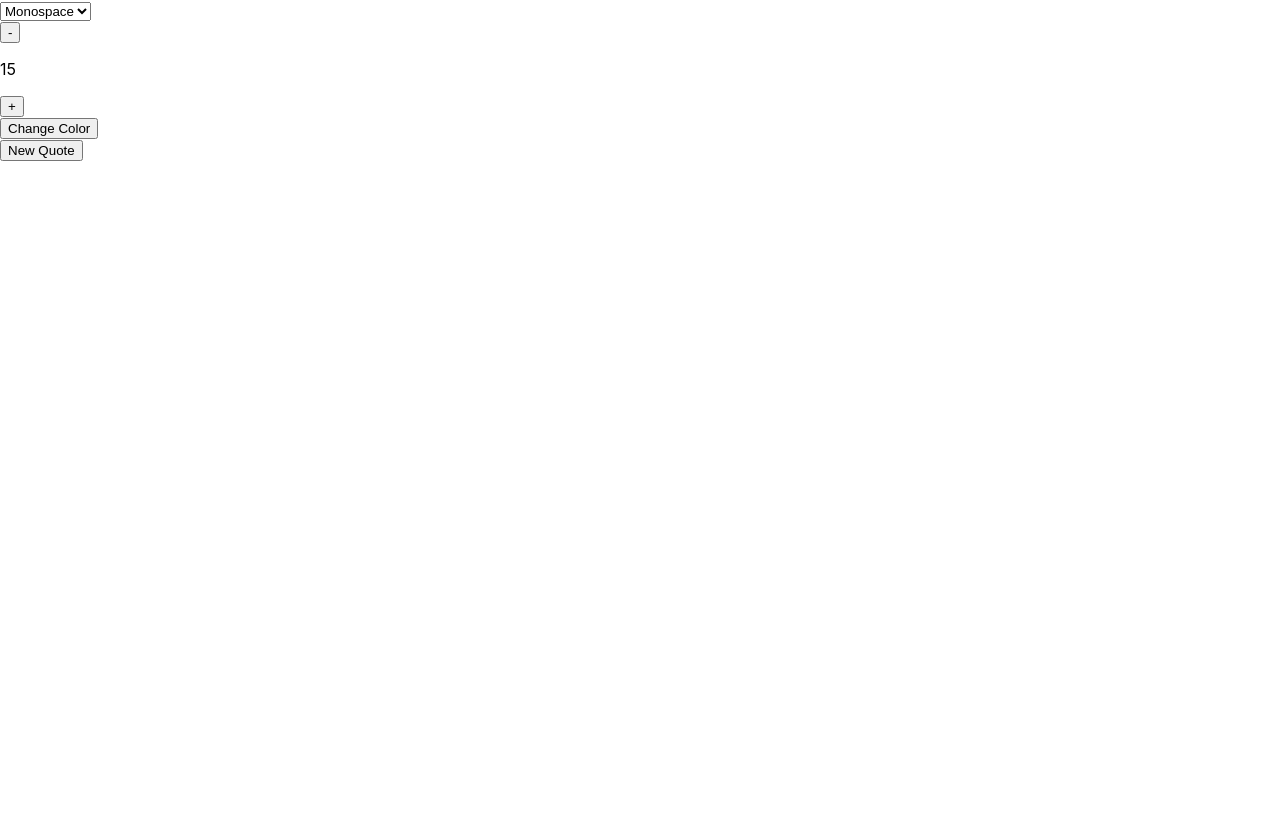
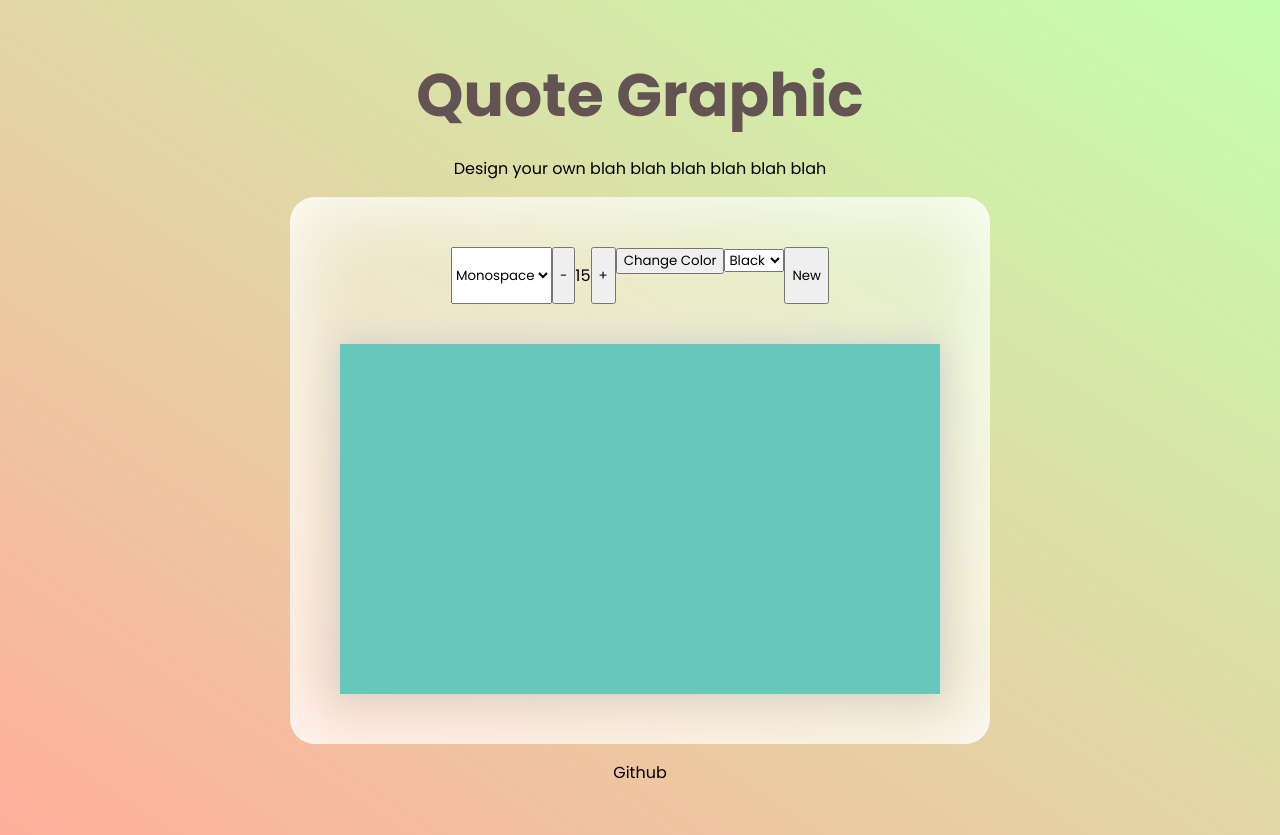
Before and after one commit to yubinary/quote-graphic, a React (Create React App) app: page / in a window 1280 px wide. Before the commit the page ends 800 px from the top, so only its background shows below. Built offline with nearby package versions, Linux system fonts and the light colour scheme; no server answers.

Commit message:
Added basic style

```diff
--- a/src/components/Palette.js
+++ b/src/components/Palette.js
@@ -1,32 +1,46 @@
 import React, { useState } from 'react';
 import { ChromePicker } from 'react-color';
+
+import '../styles/Palette.css';
 
 export default function Palette({ fetchQuote }) {
   const [fontStyle, setFontStyle] = useState("");
   const [fontSize, setFontSize] = useState(15);
+  const [fontColor, setFontColor] = useState("");
   const [backgroundColor, setBackgroundColor] = useState("");
   const [isDisplay, setIsDisplay] = useState(false);
 
-  function handleChangeFont(event) {
+  // handle font style change
+  function handleChangeFontStyle(event) {
     setFontStyle(event.target.value);
   };
 
+  // handle font color change
+  function handleChangeFontColor(event) {
+    setFontColor(event.target.value);
+  }
+
+  // decrease font size when clicked
   function handleClickDecrement() {
     setFontSize(fontSize - 1);
   };
 
+  // increase font size when clicked
   function handleClickIncrement() {
     setFontSize(fontSize + 1);
   };
 
+  // handle background color change
   function handleChangeBackgroundColor(color) {
-    setBackgroundColor(color.hex);
+    setBackgroundColor(color.rgb);
   };
 
+  // handle isDisplay when clicked
   function handleClickDisplay() {
     setIsDisplay(!isDisplay);
   }
 
+  // display color picker when isDisplay is true
   function displayColorPicker() {
     if (isDisplay) {
       return (
@@ -39,14 +53,14 @@ export default function Palette({ fetchQuote }) {
   }
 
   return (
-    <div>
-      <select onChange={handleChangeFont}>
+    <div className="palette">
+      <select onChange={handleChangeFontStyle}>
         <option value="monospace">Monospace</option>
         <option value="Georgia">Georgia</option>
         <option value="Gill Sans">Gill Sans</option>
         <option value="sans-serif">Sans-serif</option>
       </select>
-      <div>
+      <div className="palette-font-size">
         <button onClick={handleClickDecrement}>-</button>
         <p>{fontSize}</p>
         <button onClick={handleClickIncrement}>+</button>
@@ -55,7 +69,13 @@ export default function Palette({ fetchQuote }) {
         <button onClick={handleClickDisplay}>Change Color</button>
         {displayColorPicker()}
       </div>
-      <button onClick={fetchQuote}>New Quote</button>
+      <div>
+        <select onChange={handleChangeFontColor}>
+          <option value="black">Black</option>
+          <option value="white">White</option>
+        </select>
+      </div>
+      <button onClick={fetchQuote}>New</button>
     </div>
   )
 }
--- a/src/components/Quote.js
+++ b/src/components/Quote.js
@@ -1,9 +1,11 @@
 import React from 'react';
+
+import '../styles/Quote.css';
 
 export default function Quote({ author, content }) {
 
   return (
-    <div>
+    <div className="quote">
       <p>{author}</p>
       <p>{content}</p>
     </div>
--- a/src/pages/Home.js
+++ b/src/pages/Home.js
@@ -3,6 +3,8 @@ import axios from "axios";
 
 import Palette from "../components/Palette.js";
 import Quote from "../components/Quote.js";
+
+import '../styles/Home.css';
 
 export default function Home() {
   const [quote, setQuote] = useState({});
@@ -26,9 +28,18 @@ export default function Home() {
 
 
   return (
-    <div>
-      <Palette fetchQuote={fetchQuote} />
-      <Quote author={quote.author} content={quote.content} />
+    <div className="home">
+      <div className="home-header">
+        <h1>Quote Graphic</h1>
+        <p>Design your own blah blah blah blah blah blah</p>
+      </div>
+      <div className="home-content">
+        <Palette fetchQuote={fetchQuote} />
+        <Quote author={quote.author} content={quote.content} />
+      </div>
+      <div className="home-footer">
+        <p>Github</p>
+      </div>
     </div>
   )
 }
--- /dev/null
+++ b/src/styles/Home.css
@@ -0,0 +1,34 @@
+@import url("https://fonts.googleapis.com/css?family=Poppins:100,300,400,500,700,900");
+
+/* general */
+* {
+  box-sizing: border-box;
+  font-family: "Poppins", sans-serif;
+}
+
+html{
+  background-image: linear-gradient(to top right, rgb(255, 175, 155), #c4ffae);
+}
+
+.home{
+  margin: 50px auto;
+  width: 700px;
+}
+
+.home-header, .home-footer{
+  text-align: center;
+}
+
+.home-content{
+  border-radius: 25px;
+  padding: 50px;
+  background-color: rgba(255, 255, 255, 0.4);
+  box-shadow: 0px 0px 80px 1px #ffffff inset;
+}
+
+.home-header h1{
+  margin: 0px;
+  font-size: 60px;
+  color: rgb(99, 83, 83);
+  font-weight: 700;
+}
--- /dev/null
+++ b/src/styles/Palette.css
@@ -0,0 +1,9 @@
+.palette{
+  display: flex;
+  justify-content: center;
+  margin-bottom: 40px;
+}
+
+.palette-font-size{
+  display: flex;
+}
--- /dev/null
+++ b/src/styles/Quote.css
@@ -0,0 +1,6 @@
+.quote{
+  height: 350px;
+  padding: 50px;
+  background-color: rgb(103, 199, 186);
+  box-shadow: 0px 0px 30px 1px #cfcfcf;
+}
```
Also changed, not shown: 1 other file (tests, documents, lock files or other folders).
